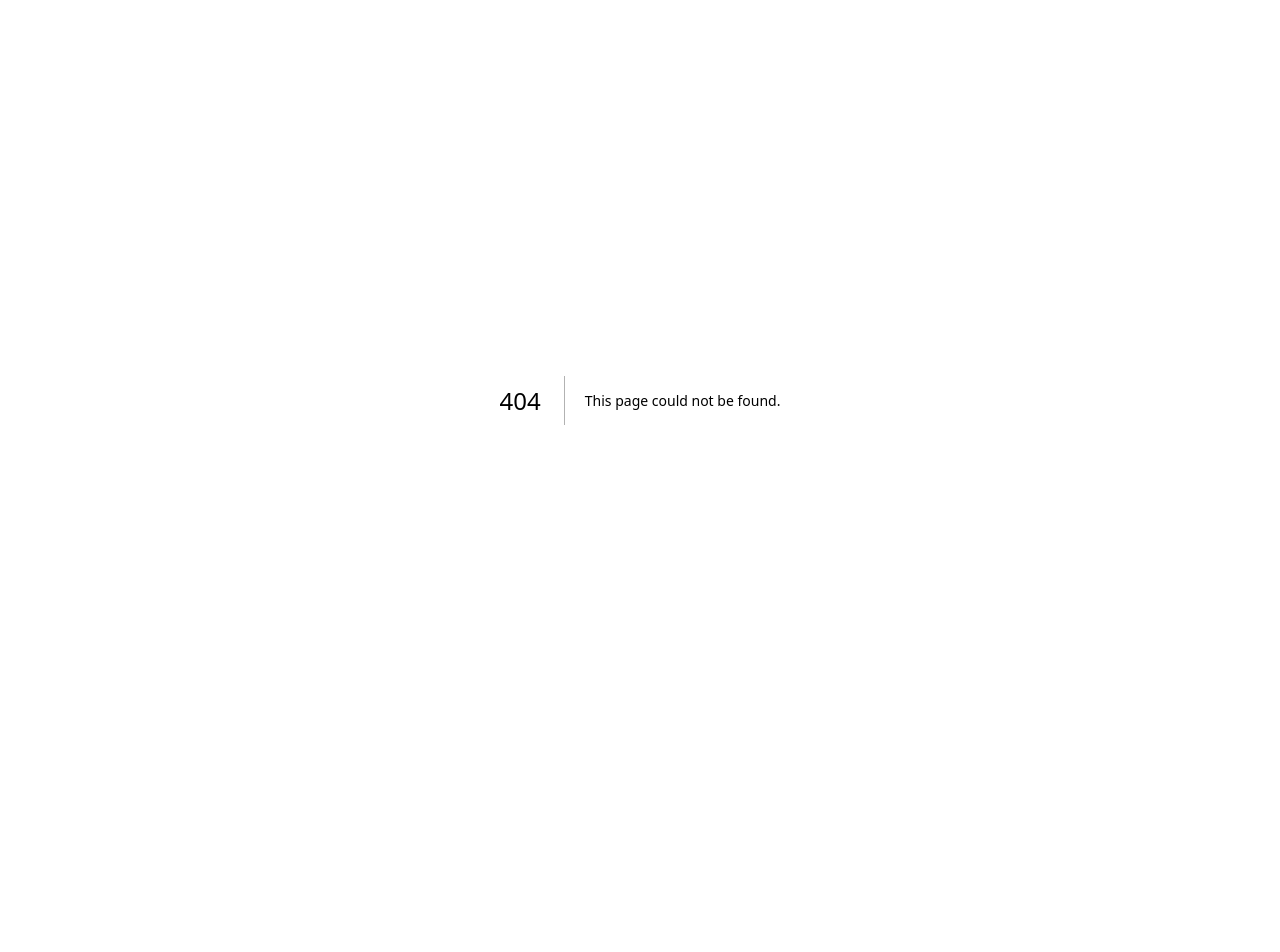
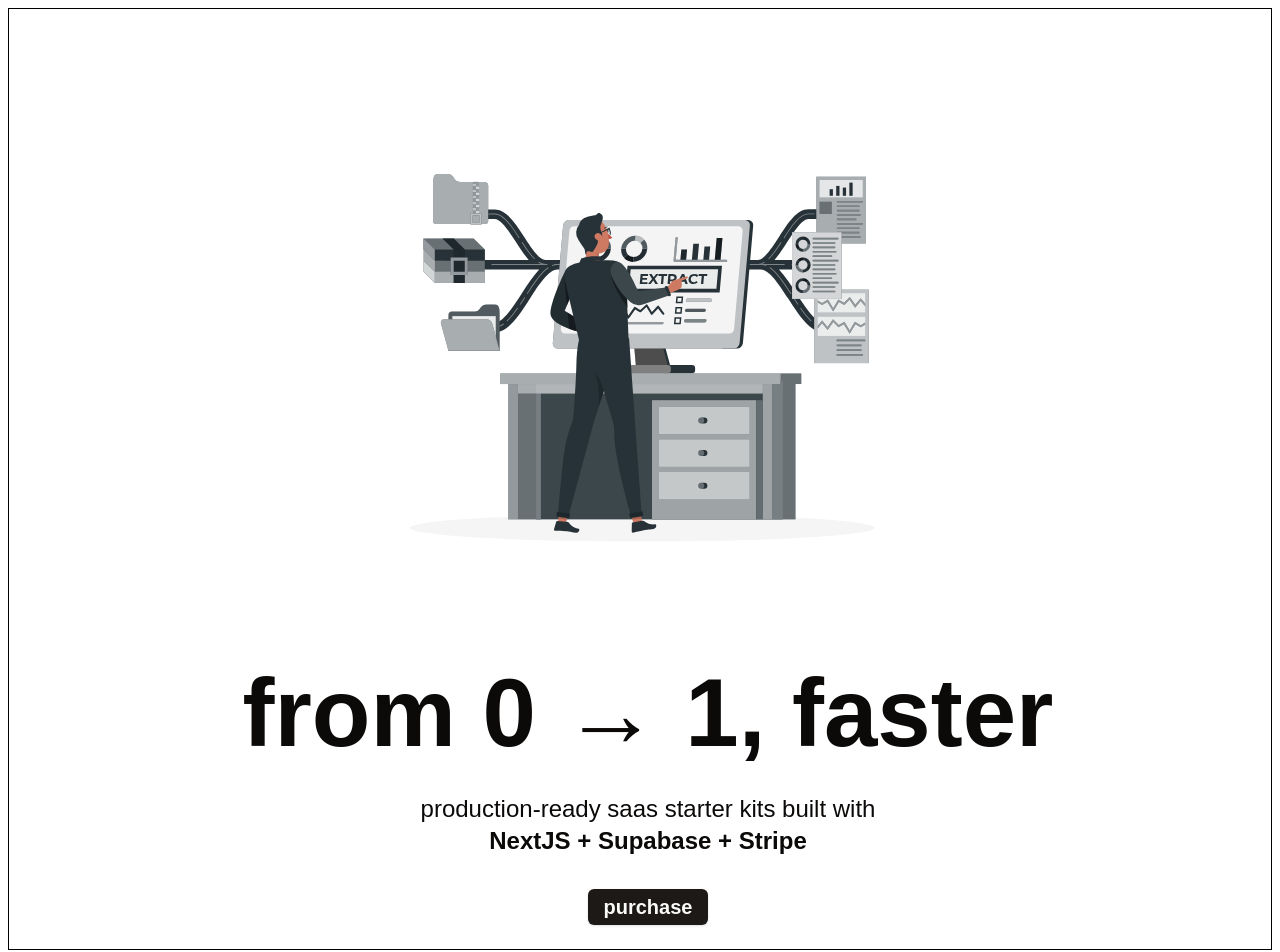
Before and after one commit to mrhashcoder/BuildFastKit, a Next.js app: page /dev in a window 1280 px wide. Before the commit this address had no page. Shown: the top 952 px of the page. Before the commit the page ends 800 px from the top, so only its background shows below. Built offline with nearby package versions, Linux system fonts and the light colour scheme.

Commit message:
Added Dev route and Hero Component

```diff
--- /dev/null
+++ b/app/dev/page.tsx
@@ -0,0 +1,12 @@
+import React from "react";
+import Hero from "@/components/main/hero";
+
+function Development() {
+	return (
+		<div className="p-2 m-2 border border-black">
+			<Hero />
+		</div>
+	);
+}
+
+export default Development;
--- /dev/null
+++ b/components/main/hero.tsx
@@ -0,0 +1,37 @@
+import React from "react";
+import { Button } from "../ui/button";
+import Image from "next/image";
+
+function Hero() {
+	return (
+		<div className="container p-2 m-2">
+			<div className="flex flex-col gap-8 justify-center items-center text-center">
+				<div className="" id="title-image">
+					<Image
+						src="/images/hero-title-image.svg"
+						width={600}
+						height={600}
+						alt="hero-title-image"
+					/>
+				</div>
+				<div className="font-bold text-5xl md:text-8xl" id="heading-text">
+					from 0 → 1, faster
+				</div>
+				<div
+					className="font-thin text-2xl flex flex-col justify-center items-center"
+					id="heading-desciption"
+				>
+					production-ready saas starter kits built with
+					<div className="font-black">NextJS + Supabase + Stripe</div>
+				</div>
+				<div className="" id="action-items">
+					<Button variant="default" className="font-black text-xl">
+						purchase
+					</Button>
+				</div>
+			</div>
+		</div>
+	);
+}
+
+export default Hero;
--- a/tailwind.config.ts
+++ b/tailwind.config.ts
@@ -10,53 +10,69 @@
 	theme: {
 		extend: {
 			colors: {
-  			background: 'hsl(var(--background))',
-  			foreground: 'hsl(var(--foreground))',
+				background: "hsl(var(--background))",
+				foreground: "hsl(var(--foreground))",
 				card: {
-  				DEFAULT: 'hsl(var(--card))',
-  				foreground: 'hsl(var(--card-foreground))'
+					DEFAULT: "hsl(var(--card))",
+					foreground: "hsl(var(--card-foreground))",
 				},
 				popover: {
-  				DEFAULT: 'hsl(var(--popover))',
-  				foreground: 'hsl(var(--popover-foreground))'
+					DEFAULT: "hsl(var(--popover))",
+					foreground: "hsl(var(--popover-foreground))",
 				},
 				primary: {
-  				DEFAULT: 'hsl(var(--primary))',
-  				foreground: 'hsl(var(--primary-foreground))'
+					DEFAULT: "hsl(var(--primary))",
+					foreground: "hsl(var(--primary-foreground))",
 				},
 				secondary: {
-  				DEFAULT: 'hsl(var(--secondary))',
-  				foreground: 'hsl(var(--secondary-foreground))'
+					DEFAULT: "hsl(var(--secondary))",
+					foreground: "hsl(var(--secondary-foreground))",
 				},
 				muted: {
-  				DEFAULT: 'hsl(var(--muted))',
-  				foreground: 'hsl(var(--muted-foreground))'
+					DEFAULT: "hsl(var(--muted))",
+					foreground: "hsl(var(--muted-foreground))",
 				},
 				accent: {
-  				DEFAULT: 'hsl(var(--accent))',
-  				foreground: 'hsl(var(--accent-foreground))'
+					DEFAULT: "hsl(var(--accent))",
+					foreground: "hsl(var(--accent-foreground))",
 				},
 				destructive: {
-  				DEFAULT: 'hsl(var(--destructive))',
-  				foreground: 'hsl(var(--destructive-foreground))'
+					DEFAULT: "hsl(var(--destructive))",
+					foreground: "hsl(var(--destructive-foreground))",
 				},
-  			border: 'hsl(var(--border))',
-  			input: 'hsl(var(--input))',
-  			ring: 'hsl(var(--ring))',
+				border: "hsl(var(--border))",
+				input: "hsl(var(--input))",
+				ring: "hsl(var(--ring))",
 				chart: {
-  				'1': 'hsl(var(--chart-1))',
-  				'2': 'hsl(var(--chart-2))',
-  				'3': 'hsl(var(--chart-3))',
-  				'4': 'hsl(var(--chart-4))',
-  				'5': 'hsl(var(--chart-5))'
-  			}
+					"1": "hsl(var(--chart-1))",
+					"2": "hsl(var(--chart-2))",
+					"3": "hsl(var(--chart-3))",
+					"4": "hsl(var(--chart-4))",
+					"5": "hsl(var(--chart-5))",
+				},
 			},
 			borderRadius: {
-  			lg: 'var(--radius)',
-  			md: 'calc(var(--radius) - 2px)',
-  			sm: 'calc(var(--radius) - 4px)'
-  		}
-  	}
+				lg: "var(--radius)",
+				md: "calc(var(--radius) - 2px)",
+				sm: "calc(var(--radius) - 4px)",
+			},
+		},
+		screens: {
+			sm: "640px",
+			// => @media (min-width: 640px) { ... }
+
+			md: "768px",
+			// => @media (min-width: 768px) { ... }
+
+			lg: "1024px",
+			// => @media (min-width: 1024px) { ... }
+
+			xl: "1280px",
+			// => @media (min-width: 1280px) { ... }
+
+			"2xl": "1536px",
+			// => @media (min-width: 1536px) { ... }
+		},
 	},
 	plugins: [require("tailwindcss-animate")],
 };
```
Also changed, not shown: public/images/hero-title-image.svg (added). Lines whose indentation alone changed are shown as unchanged.
